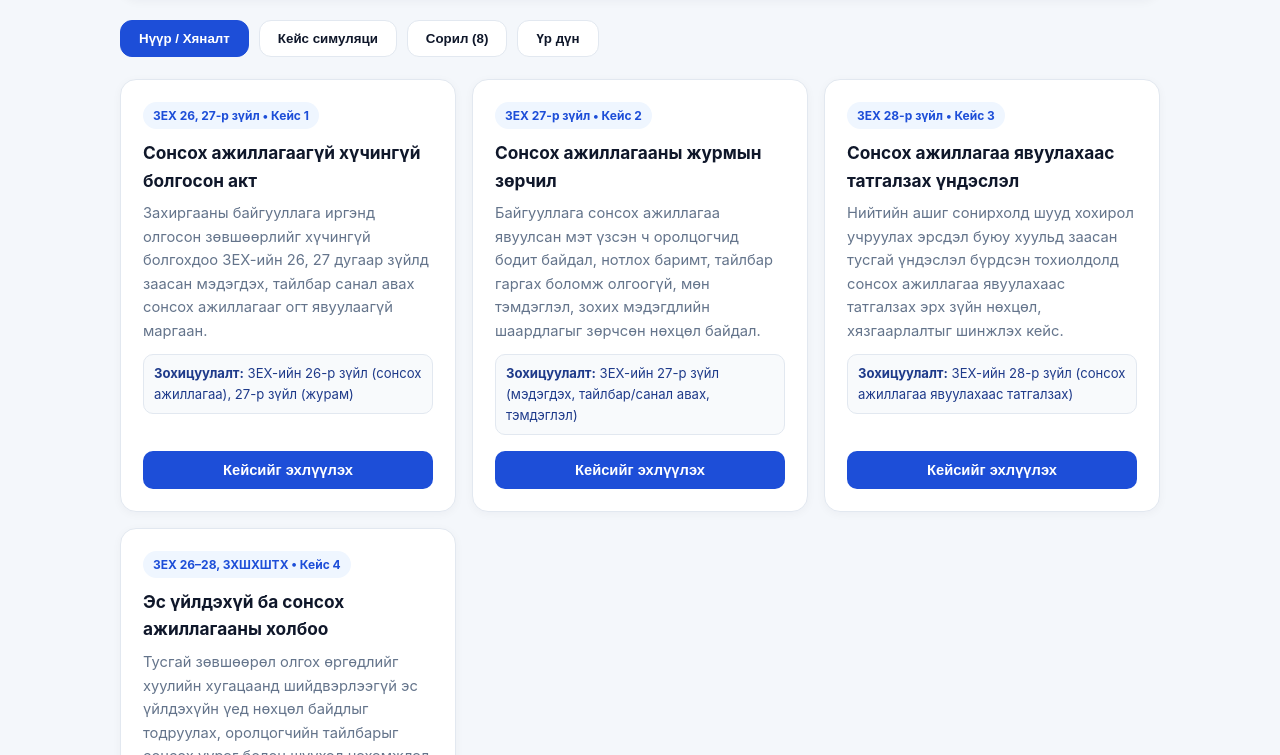
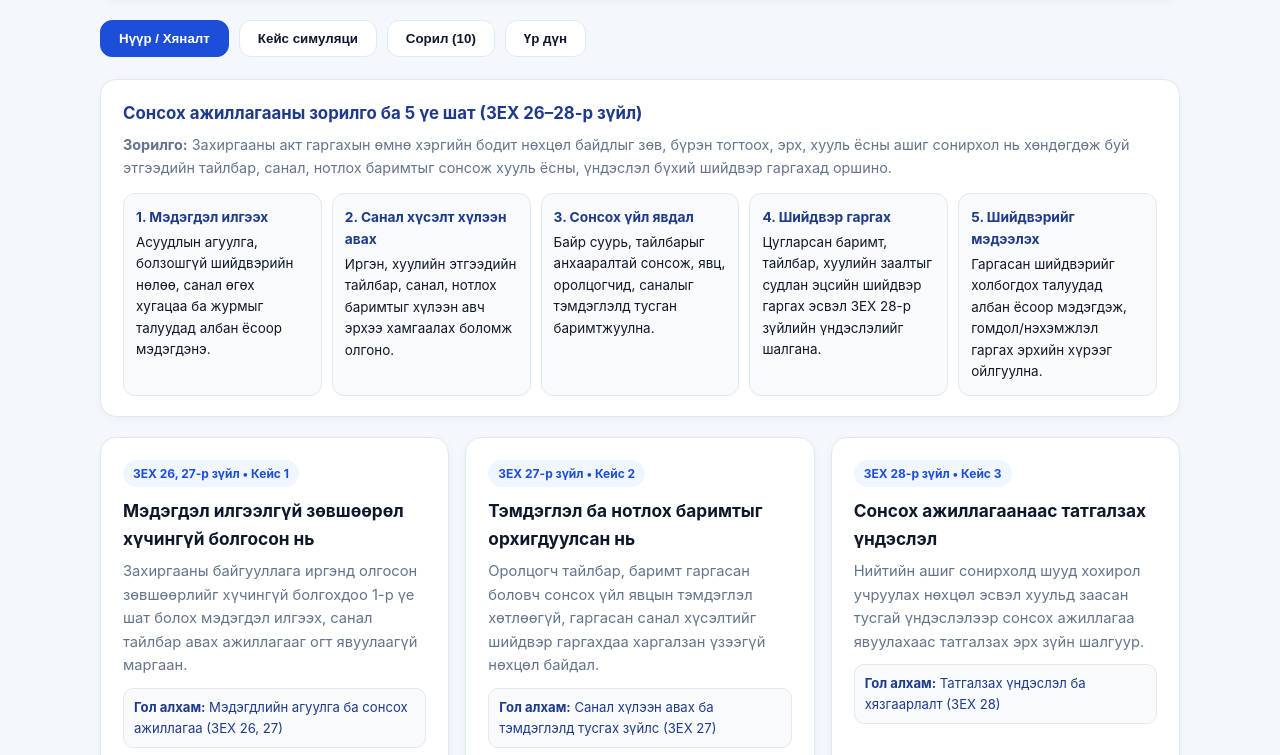
Before and after one commit to Byagii7155/quizlet-law, a plain HTML site: page index.html in a window 1280 px wide. Shown: the part 125-880 px from the top of the page. Drawn offline with Linux system fonts and the light colour scheme.

Commit message:
Enhance layout and add guide for hearing process
Updated container width and added guide banner with steps for administrative hearing process.

```diff
--- a/index.html
+++ b/index.html
@@ -32,7 +32,7 @@
       padding: 24px 16px 64px;
     }
 
-    .container { max-width: 1040px; margin: 0 auto; }
+    .container { max-width: 1080px; margin: 0 auto; }
 
     .topbar {
       background: var(--card);
@@ -84,6 +84,43 @@
       background: var(--primary);
       color: #fff;
       border-color: var(--primary);
+    }
+
+    .guide-banner {
+      background: var(--card);
+      border: 1px solid var(--border);
+      border-radius: 16px;
+      padding: 20px 22px;
+      margin-bottom: 20px;
+      box-shadow: 0 2px 10px rgba(15, 23, 42, 0.04);
+    }
+
+    .guide-banner h2 {
+      font-size: 1.05rem;
+      color: var(--primary-dark);
+      margin-bottom: 6px;
+    }
+
+    .steps-grid {
+      display: grid;
+      grid-template-columns: repeat(auto-fit, minmax(190px, 1fr));
+      gap: 10px;
+      margin-top: 14px;
+    }
+
+    .step-box {
+      background: #f8fafc;
+      border: 1px solid var(--border);
+      border-radius: 12px;
+      padding: 12px;
+      font-size: 0.84rem;
+    }
+
+    .step-box strong {
+      display: block;
+      color: var(--primary-dark);
+      margin-bottom: 4px;
+      font-size: 0.86rem;
     }
 
     .grid {
@@ -246,30 +283,59 @@
     <div class="topbar">
       <div class="brand">
         <h1>Захиргааны эрх зүйн платформ</h1>
-        <p>ЗЕХ-ийн 26, 27, 28 дугаар зүйл (Сонсох ажиллагаа), кейс симуляци ба 8 асуулттай сорил</p>
+        <p>ЗЕХ-ийн 26, 27, 28 дугаар зүйл • Сонсох ажиллагааны үе шат, кейс симуляци ба 10 асуулттай сорил</p>
       </div>
       <div class="stats">
-        <div class="pill" id="stat-cases">Кейс: 0/4</div>
-        <div class="pill" id="stat-quiz">Сорил: 0/8</div>
+        <div class="pill" id="stat-cases">Кейс: 0/5</div>
+        <div class="pill" id="stat-quiz">Сорил: 0/10</div>
       </div>
     </div>
 
     <div class="nav-tabs">
       <button class="tab-btn active" data-tab="dashboard">Нүүр / Хяналт</button>
       <button class="tab-btn" data-tab="cases">Кейс симуляци</button>
-      <button class="tab-btn" data-tab="quiz">Сорил (8)</button>
+      <button class="tab-btn" data-tab="quiz">Сорил (10)</button>
       <button class="tab-btn" data-tab="summary">Үр дүн</button>
     </div>
 
     <!-- НҮҮР / ХЯНАЛТЫН ДЭЛГЭЦ -->
     <section id="tab-dashboard">
+      <div class="guide-banner">
+        <h2>Сонсох ажиллагааны зорилго ба 5 үе шат (ЗЕХ 26–28-р зүйл)</h2>
+        <p style="font-size:0.9rem;color:var(--muted);">
+          <strong>Зорилго:</strong> Захиргааны акт гаргахын өмнө хэргийн бодит нөхцөл байдлыг зөв, бүрэн тогтоох, эрх, хууль ёсны ашиг сонирхол нь хөндөгдөж буй этгээдийн тайлбар, санал, нотлох баримтыг сонсож хууль ёсны, үндэслэл бүхий шийдвэр гаргахад оршино.
+        </p>
+        <div class="steps-grid">
+          <div class="step-box">
+            <strong>1. Мэдэгдэл илгээх</strong>
+            <span>Асуудлын агуулга, болзошгүй шийдвэрийн нөлөө, санал өгөх хугацаа ба журмыг талуудад албан ёсоор мэдэгдэнэ.</span>
+          </div>
+          <div class="step-box">
+            <strong>2. Санал хүсэлт хүлээн авах</strong>
+            <span>Иргэн, хуулийн этгээдийн тайлбар, санал, нотлох баримтыг хүлээн авч эрхээ хамгаалах боломж олгоно.</span>
+          </div>
+          <div class="step-box">
+            <strong>3. Сонсох үйл явдал</strong>
+            <span>Байр суурь, тайлбарыг анхааралтай сонсож, явц, оролцогчид, саналыг тэмдэглэлд тусган баримтжуулна.</span>
+          </div>
+          <div class="step-box">
+            <strong>4. Шийдвэр гаргах</strong>
+            <span>Цугларсан баримт, тайлбар, хуулийн заалтыг судлан эцсийн шийдвэр гаргах эсвэл ЗЕХ 28-р зүйлийн үндэслэлийг шалгана.</span>
+          </div>
+          <div class="step-box">
+            <strong>5. Шийдвэрийг мэдээлэх</strong>
+            <span>Гаргасан шийдвэрийг холбогдох талуудад албан ёсоор мэдэгдэж, гомдол/нэхэмжлэл гаргах эрхийн хүрээг ойлгуулна.</span>
+          </div>
+        </div>
+      </div>
+
       <div class="grid">
         <div class="card">
           <div>
             <span class="badge">ЗЕХ 26, 27-р зүйл • Кейс 1</span>
-            <h3>Сонсох ажиллагаагүй хүчингүй болгосон акт</h3>
-            <p>Захиргааны байгууллага иргэнд олгосон зөвшөөрлийг хүчингүй болгохдоо ЗЕХ-ийн 26, 27 дугаар зүйлд заасан мэдэгдэх, тайлбар санал авах сонсох ажиллагааг огт явуулаагүй маргаан.</p>
-            <div class="meta-tag"><strong>Зохицуулалт:</strong> ЗЕХ-ийн 26-р зүйл (сонсох ажиллагаа), 27-р зүйл (журам)</div>
+            <h3>Мэдэгдэл илгээлгүй зөвшөөрөл хүчингүй болгосон нь</h3>
+            <p>Захиргааны байгууллага иргэнд олгосон зөвшөөрлийг хүчингүй болгохдоо 1-р үе шат болох мэдэгдэл илгээх, санал тайлбар авах ажиллагааг огт явуулаагүй маргаан.</p>
+            <div class="meta-tag"><strong>Гол алхам:</strong> Мэдэгдлийн агуулга ба сонсох ажиллагаа (ЗЕХ 26, 27)</div>
           </div>
           <button class="btn btn-primary" onclick="startCase(0)">Кейсийг эхлүүлэх</button>
         </div>
@@ -277,9 +343,9 @@
         <div class="card">
           <div>
             <span class="badge">ЗЕХ 27-р зүйл • Кейс 2</span>
-            <h3>Сонсох ажиллагааны журмын зөрчил</h3>
-            <p>Байгууллага сонсох ажиллагаа явуулсан мэт үзсэн ч оролцогчид бодит байдал, нотлох баримт, тайлбар гаргах боломж олгоогүй, мөн тэмдэглэл, зохих мэдэгдлийн шаардлагыг зөрчсөн нөхцөл байдал.</p>
-            <div class="meta-tag"><strong>Зохицуулалт:</strong> ЗЕХ-ийн 27-р зүйл (мэдэгдэх, тайлбар/санал авах, тэмдэглэл)</div>
+            <h3>Тэмдэглэл ба нотлох баримтыг орхигдуулсан нь</h3>
+            <p>Оролцогч тайлбар, баримт гаргасан боловч сонсох үйл явцын тэмдэглэл хөтлөөгүй, гаргасан санал хүсэлтийг шийдвэр гаргахдаа харгалзан үзээгүй нөхцөл байдал.</p>
+            <div class="meta-tag"><strong>Гол алхам:</strong> Санал хүлээн авах ба тэмдэглэлд тусгах зүйлс (ЗЕХ 27)</div>
           </div>
           <button class="btn btn-primary" onclick="startCase(1)">Кейсийг эхлүүлэх</button>
         </div>
@@ -287,43 +353,15 @@
         <div class="card">
           <div>
             <span class="badge">ЗЕХ 28-р зүйл • Кейс 3</span>
-            <h3>Сонсох ажиллагаа явуулахаас татгалзах үндэслэл</h3>
-            <p>Нийтийн ашиг сонирхолд шууд хохирол учруулах эрсдэл буюу хуульд заасан тусгай үндэслэл бүрдсэн тохиолдолд сонсох ажиллагаа явуулахаас татгалзах эрх зүйн нөхцөл, хязгаарлалтыг шинжлэх кейс.</p>
-            <div class="meta-tag"><strong>Зохицуулалт:</strong> ЗЕХ-ийн 28-р зүйл (сонсох ажиллагаа явуулахаас татгалзах)</div>
+            <h3>Сонсох ажиллагаанаас татгалзах үндэслэл</h3>
+            <p>Нийтийн ашиг сонирхолд шууд хохирол учруулах нөхцөл эсвэл хуульд заасан тусгай үндэслэлээр сонсох ажиллагаа явуулахаас татгалзах эрх зүйн шалгуур.</p>
+            <div class="meta-tag"><strong>Гол алхам:</strong> Татгалзах үндэслэл ба хязгаарлалт (ЗЕХ 28)</div>
           </div>
           <button class="btn btn-primary" onclick="startCase(2)">Кейсийг эхлүүлэх</button>
         </div>
 
         <div class="card">
           <div>
-            <span class="badge">ЗЕХ 26–28, ЗХШХШТХ • Кейс 4</span>
-            <h3>Эс үйлдэхүй ба сонсох ажиллагааны холбоо</h3>
-            <p>Тусгай зөвшөөрөл олгох өргөдлийг хуулийн хугацаанд шийдвэрлээгүй эс үйлдэхүйн үед нөхцөл байдлыг тодруулах, оролцогчийн тайлбарыг сонсох үүрэг болон шүүхэд нэхэмжлэл гаргах үндэслэл.</p>
-            <div class="meta-tag"><strong>Зохицуулалт:</strong> ЗЕХ-ийн 26–28 дугаар зүйл ба ЗХШХШТХ-ийн нэхэмжлэлийн эрх</div>
-          </div>
-          <button class="btn btn-primary" onclick="startCase(3)">Кейсийг эхлүүлэх</button>
-        </div>
-      </div>
-    </section>
-
-    <!-- КЕЙС СИМУЛЯЦИ -->
-    <section id="tab-cases" class="hidden">
-      <div class="card" id="case-box"></div>
-    </section>
-
-    <!-- СОРИЛ -->
-    <section id="tab-quiz" class="hidden">
-      <div class="card" id="quiz-box"></div>
-    </section>
-
-    <!-- ҮР ДҮН -->
-    <section id="tab-summary" class="hidden">
-      <div class="card" style="text-align:center;">
-        <h3>Нийт гүйцэтгэл</h3>
-        <div class="score-ring" id="score-ring" style="--pct: 0%;">
-          <div class="score-inner">
-            <span id="score-pct">0%</span>
-            <small style="font-size:0.75rem;color:#64748b;">Ахиц</small>
-          </div>
-        </div>
-        <p id="summary-
+            <span class="badge">ЗЕХ 26–28, 5-р үе шат • Кейс 4</span>
+            <h3>Шийдвэр гаргах ба мэдээлэх үе шатын зөрчил</h3>
+            <p>Сонсох ажиллагааны дараа шийдвэр гаргахдаа оролцогчийн тайлбарыг ү
```
